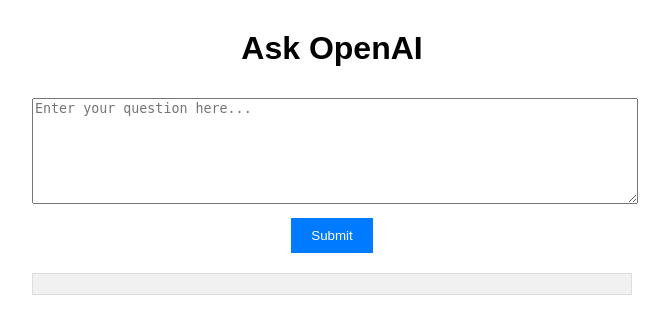
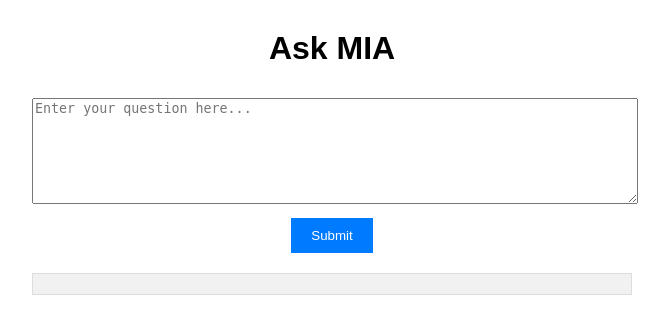
Before and after one commit to zerothehero15/interactive-ai-web-service-, a Flask app: page / in a window 1280 px wide. Shown: the top 334 px of the page, without its empty margins (308-977 px from the left). Run offline with Flask 2, Linux system fonts and the light colour scheme.

Commit message:
Update index.html

```diff
--- a/templates/index.html
+++ b/templates/index.html
@@ -36,7 +36,7 @@
     </style>
 </head>
 <body>
-    <h1>Ask OpenAI</h1>
+    <h1>Ask MIA</h1>
     <form id="openai-form">
         <textarea id="user-input" placeholder="Enter your question here..."></textarea>
         <button type="submit">Submit</button>
```
